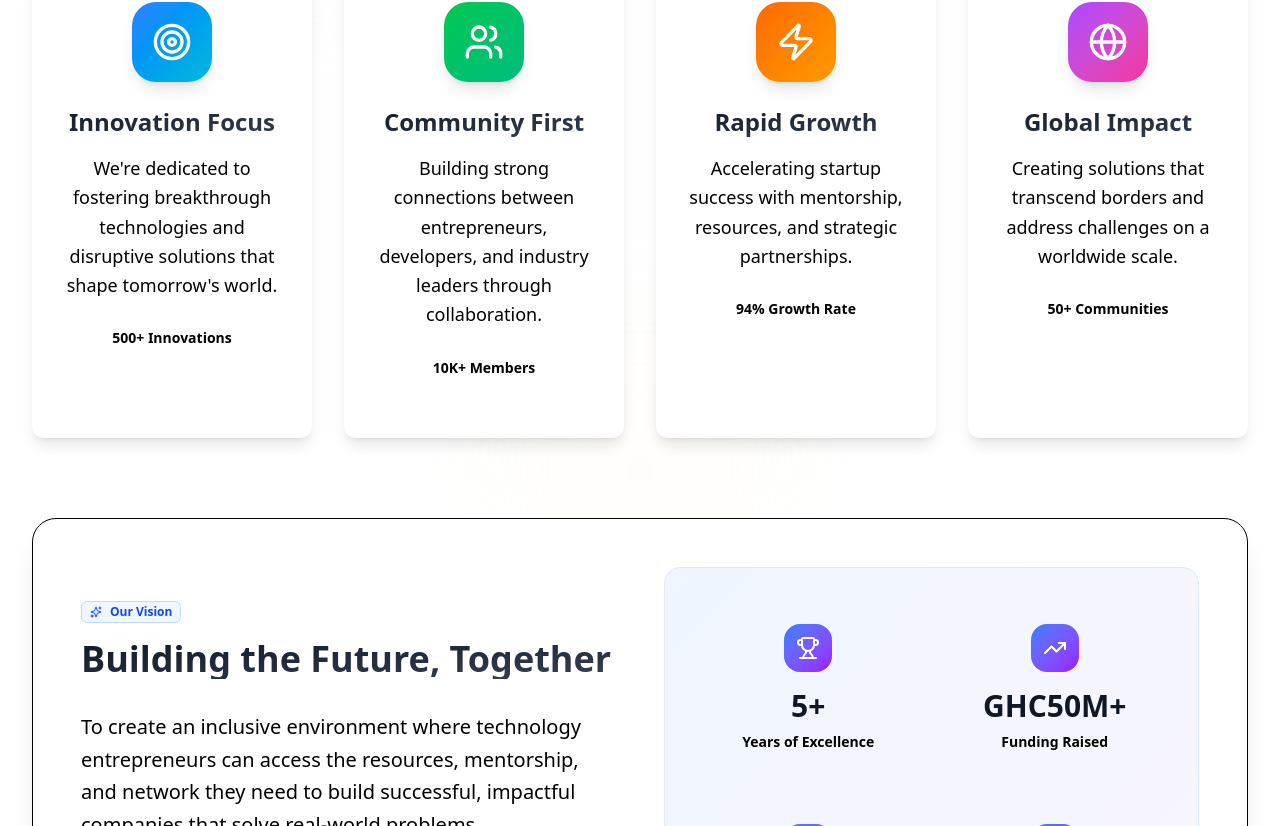
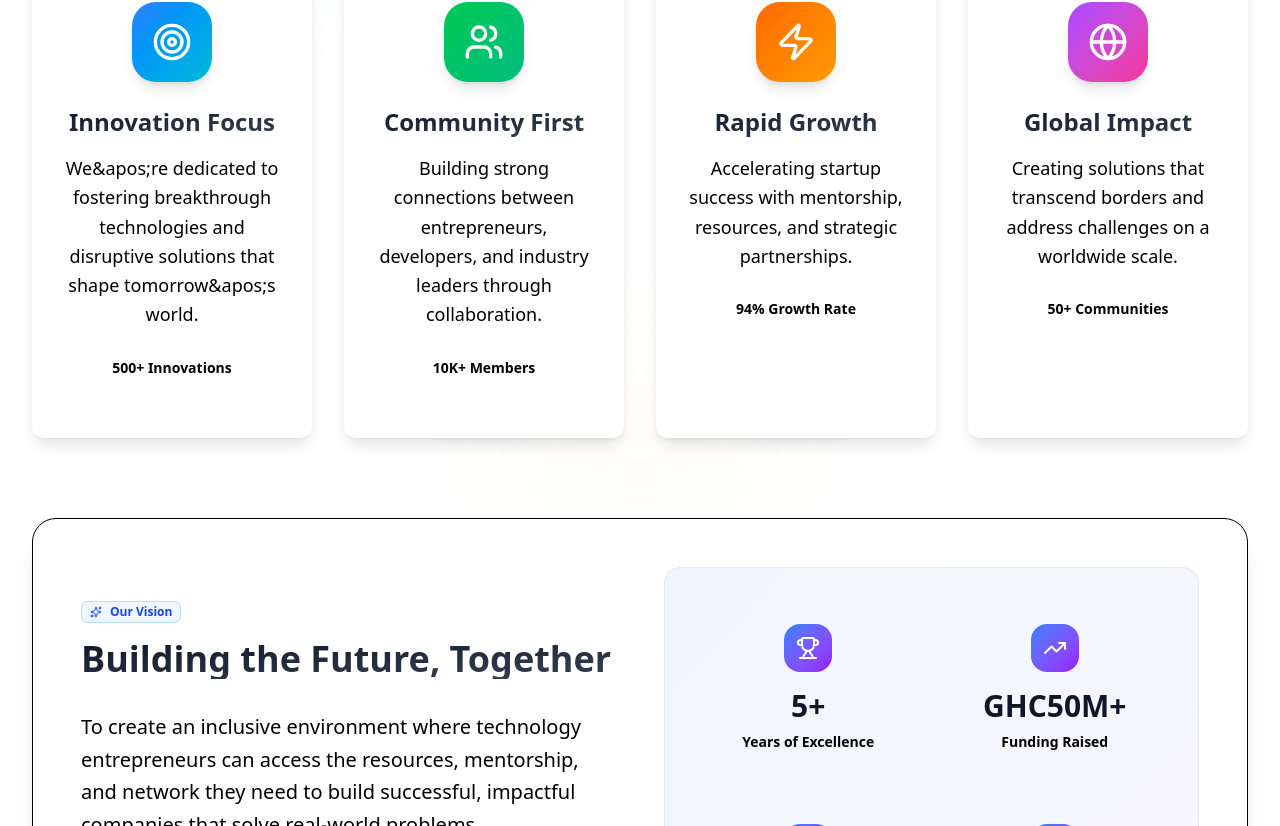
Before and after one commit to wewovi20/rechub, a Next.js app: page / in a window 1280 px wide. Shown: the part 3334-4160 px from the top of the page. Built offline with nearby package versions, Linux system fonts and the light colour scheme.

Commit message:
bugs fixed

```diff
--- a/app/components/about.tsx
+++ b/app/components/about.tsx
@@ -8,7 +8,7 @@ export function About() {
     {
       icon: Target,
       title: "Innovation Focus",
-      description: "We're dedicated to fostering breakthrough technologies and disruptive solutions that shape tomorrow's world.",
+      description: "We&apos;re dedicated to fostering breakthrough technologies and disruptive solutions that shape tomorrow&apos;s world.",
       color: "from-blue-500 to-cyan-500",
       stats: "500+ Innovations"
     },
--- a/app/components/partners.tsx
+++ b/app/components/partners.tsx
@@ -225,7 +225,7 @@ export function Partners() {
             </div>
             <div className="text-center">
               <h3 className="text-3xl md:text-4xl font-bold mb-2">Investor Network</h3>
-              <p className="text-muted-foreground">Top-tier investors backing our community innovations</p>
+              <p className="text-muted-foreground">Top-tier investors backing our community&apos;s innovations</p>
             </div>
           </div>
 
```
